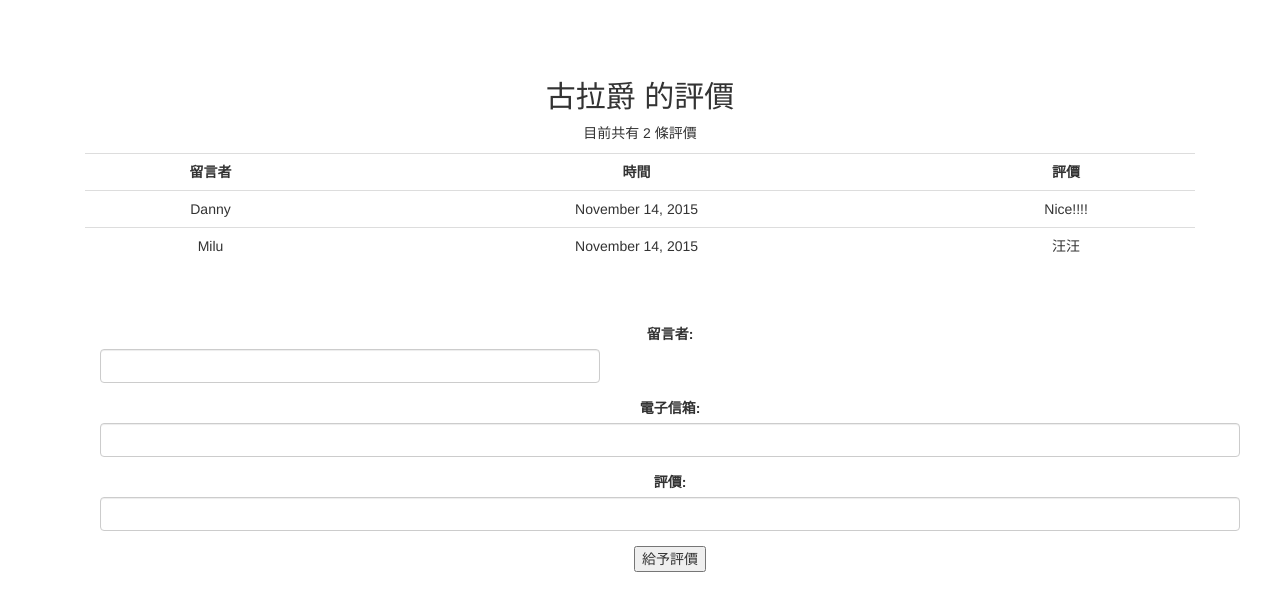
After one commit to cooldannyboy/bookExample, a Django app: page /comment/1/ in a window 1280 px wide. The commit adds this page. Shown: the top 611 px of the page. Run offline with Django 3.2, Linux system fonts and the light colour scheme; data comes from the database, SQL or seed files in the repository; both versions use the stored data as it was after the commit; parts of the project's set-up code (start-up, migrations or seed data) failed here and were passed over; some libraries are stand-ins or nearby versions.

Commit message:
add comment page

```diff
--- a/bookExample/urls.py
+++ b/bookExample/urls.py
@@ -1,6 +1,6 @@
 from django.conf.urls import patterns, include, url
 from django.contrib import admin
-from restaurants.views import menu, meta, restaurants_list
+from restaurants.views import menu, meta, restaurants_list, comment
 from bookExample.views import welcome
 
 admin.autodiscover()
@@ -16,5 +16,6 @@ urlpatterns = patterns('',
     url(r'^meta/', meta),
     url(r'^welcome/$', welcome),
     url(r'^restaurants_list/$', restaurants_list),
+    url(r'^comment/(\d{1,5})/$', comment),
 
 )
--- a/restaurants/admin.py
+++ b/restaurants/admin.py
@@ -1,5 +1,5 @@
 from django.contrib import admin
-from restaurants.models import Restaurant, Food
+from restaurants.models import Restaurant, Food, Comment
 
 class RestaurantAdmin(admin.ModelAdmin):
     list_display = ('name', 'phone_number', 'address')
@@ -13,3 +13,4 @@ class FoodAdmin(admin.ModelAdmin):
 
 admin.site.register(Restaurant, RestaurantAdmin)
 admin.site.register(Food, FoodAdmin)
+admin.site.register(Comment)
--- a/restaurants/models.py
+++ b/restaurants/models.py
@@ -20,3 +20,10 @@ class Food(models.Model):
 
     class Meta:
         ordering = ['price']
+
+class Comment(models.Model):
+    content = models.CharField(max_length=255)
+    visitor = models.CharField(max_length=255)
+    email = models.EmailField(max_length=255)
+    date_time = models.DateTimeField()
+    restaurant = models.ForeignKey(Restaurant)
--- /dev/null
+++ b/restaurants/templates/comments.html
@@ -0,0 +1,90 @@
+<!DOCTYPE html>
+<div lang="en">
+<head>
+    <meta charset="UTF-8">
+    <title> Comments </title>
+    <link rel="stylesheet"
+          href="https://maxcdn.bootstrapcdn.com/bootstrap/3.3.1/css/bootstrap.min.css">
+    <link rel="stylesheet"
+          href="https://maxcdn.bootstrapcdn.com/bootstrap/3.3.1/css/bootstrap-theme.min.css">
+
+    <style>
+        th { text-align: center; }
+        div.menus {
+            text-align: center;
+            padding: 40px 15px;
+        }
+    </style>
+</head>
+<br>
+<div class="container">
+    <div class="menus">
+    <p>
+    <h2>{{ r.name }} 的評價 </h2>
+    {% if r.comment_set.all %}
+        <p>目前共有 {{ r.comment_set.all|length }} 條評價</p>
+        <table class="table">
+            <tr>
+                <th>留言者</th>
+                <th>時間</th>
+                <th>評價</th>
+            </tr>
+        {% for c in r.comment_set.all %}
+            <tr>
+                <td> {{ c.visitor }} </td>
+                <td> {{ c.date_time | date:"F j, Y" }} </td>
+                <td> {{ c.content }} </td>
+            </tr>
+        {% endfor %}
+        </table>
+        </p>
+    {% else %}
+        <p> 無評價 </p>
+    {% endif %}
+
+    <br /><br />
+<!--
+    <form action="" method="post"> {% csrf_token %}
+        <table>
+            <div class="form-group">
+            <tr>
+                <td> <label for="visitor">留言者:</label></td>
+                <td> <input id="visitor" type="text" name="visitor" class="form-control"></td>
+            </tr>
+            </div>
+            <tr>
+                <td> <label for="email">電子信箱:</label></td>
+                <td> <input id="email" type="text" name="email"></td>
+            </tr>
+            <tr>
+                <td> <label for="content">評價:</label></td>
+                <td> <input id="content" type="text" name="content"></td>
+            </tr>
+        </table>
+        <input type="submit" value="給予評價">
+    </form>
+-->
+    <div class="container"
+    <form action="" method="post" role="form"> {% csrf_token %}
+            <div class="form-group">
+                <label for="visitor">留言者:</label>
+                <input style="width:500px" id="visitor" type="text" name="visitor" class="form-control">
+            </div>
+            <div class="form-group">
+                <label for="email">電子信箱:</label>
+                <input id="email" type="text" name="email" class="form-control">
+            </div>
+            <div class="form-group">
+                <label for="content">評價:</label>
+                <input id="content" type="text" name="content" class="form-control">
+            </div>
+        <input type="submit" value="給予評價">
+    </form>
+
+    <script src="https://ajax.googleapis.com/ajax/libs/jquery/1.11.1/jquery.min.js"></script>
+    <script src="https://maxcdn.bootstrapcdn.com/bootstrap/3.3.1/js/bootstrap.min.js"></script>
+    </div>
+</div>
+</div>
+</body>
+</html>
--- a/restaurants/templates/restaurants_list.html
+++ b/restaurants/templates/restaurants_list.html
@@ -16,10 +16,12 @@
         </tr>
         {% for r in restaurants %}
             <tr>
+<!--                <td> <a href="/menu/?id={{r.id}}"> menu </a></td> -->
                 <td> <input type="radio" name="id" value="{{r.id}}"></td>
                 <td> {{ r.name }} </td>
                 <td> {{ r.phone_number }} </td>
                 <td> {{ r.address }} </td>
+                <td> <a href="/comment/{{r.id}}/"> 評論 </a></td>
             </tr>
         {% endfor %}
     </table>
--- a/restaurants/views.py
+++ b/restaurants/views.py
@@ -1,7 +1,9 @@
 # -*- coding: utf-8 -*-
 from django.shortcuts import render_to_response
 from django.http import HttpResponse, HttpResponseRedirect
-from restaurants.models import Restaurant
+from restaurants.models import Restaurant, Comment
+from django.utils import timezone
+from django.template import RequestContext
 
 def menu(request):
     # path = request.path
@@ -39,3 +41,22 @@ def meta(request):
 def restaurants_list(request):
     restaurants = Restaurant.objects.all()
     return render_to_response('restaurants_list.html', locals())
+
+def comment(request, id):
+    if id:
+        r = Restaurant.objects.get(id=id)
+    else:
+        return HttpResponseRedirect("/restaurant_list/")
+    if request.POST:
+        visitor = request.POST['visitor']
+        content = request.POST['content']
+        email = request.POST['email']
+        date_time = timezone.localtime(timezone.now())
+        Comment.objects.create(
+            visitor=visitor,
+            email=email,
+            content=content,
+            date_time=date_time,
+            restaurant=r
+        )
+    return render_to_response('comments.html', RequestContext(request, locals()))
```
Also changed, not shown: db.sqlite3, restaurants/migrations/0003_comment.py (added).
